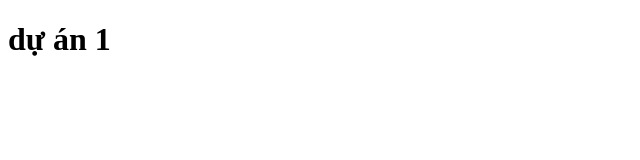
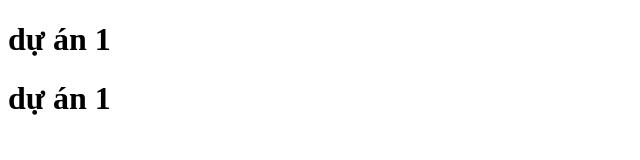
Before and after one commit to haiduong1111/duan3, a plain HTML site: page index.html in a window 1280 px wide. Shown: the whole page, without its empty margins (0-640 px from the left). Drawn offline with Linux system fonts and the light colour scheme.

Commit message:
sưa lan 4

```diff
--- a/index.html
+++ b/index.html
@@ -7,5 +7,6 @@
   </head>
   <body>
     <h1>dự án 1</h1>
+    <h1>dự án 1</h1>
   </body>
 </html>
```
